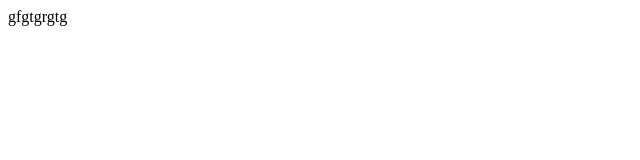
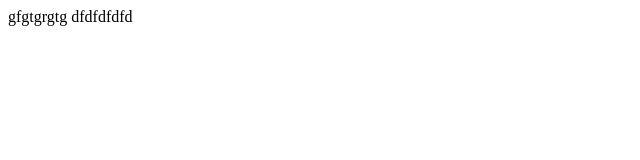
Before and after one commit to UriNikulin/git-basics, a plain HTML site: page src/index.html in a window 1280 px wide. Shown: the full height of the page, 0-640 px from the left. Drawn offline with Linux system fonts and the light colour scheme.

Commit message:
added part 4

```diff
--- a/src/index.html
+++ b/src/index.html
@@ -6,5 +6,6 @@
 </head>
 <body>
 gfgtgrgtg
+dfdfdfdfd
 </body>
 </html>
```
